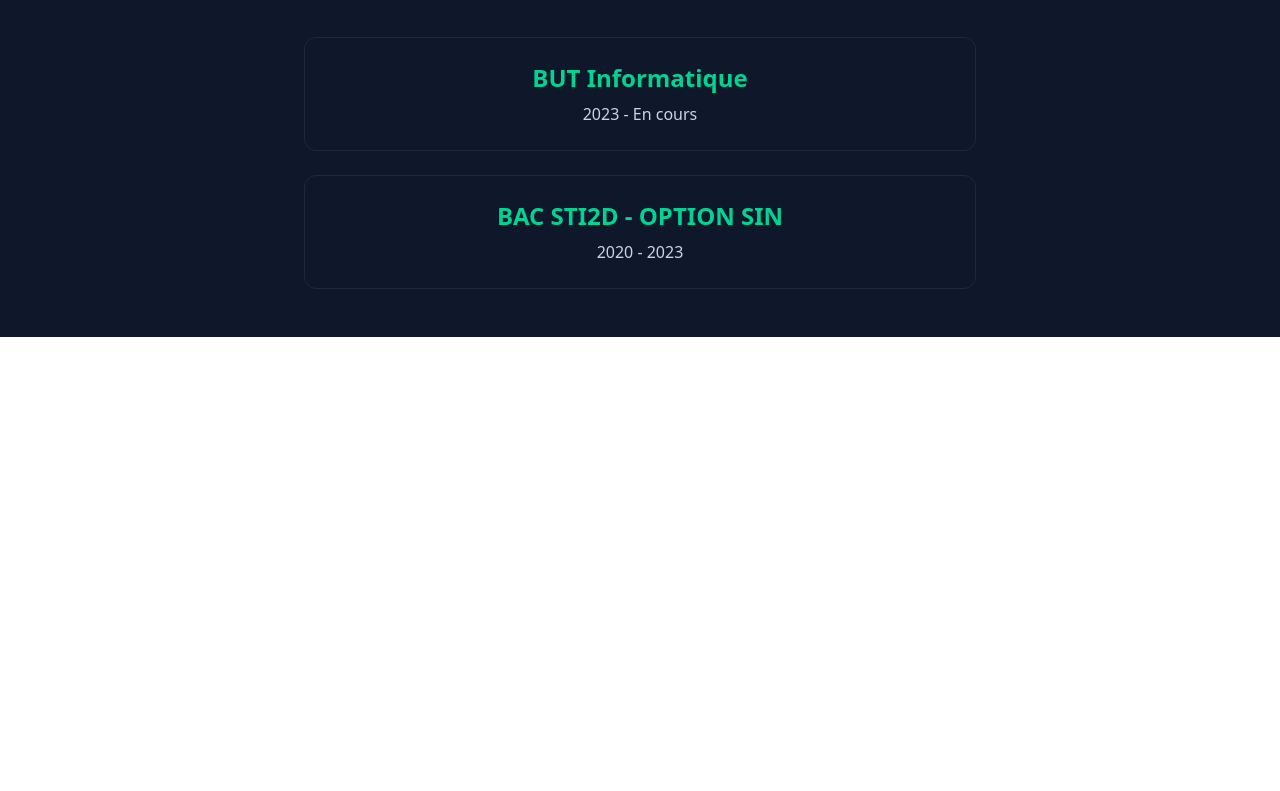
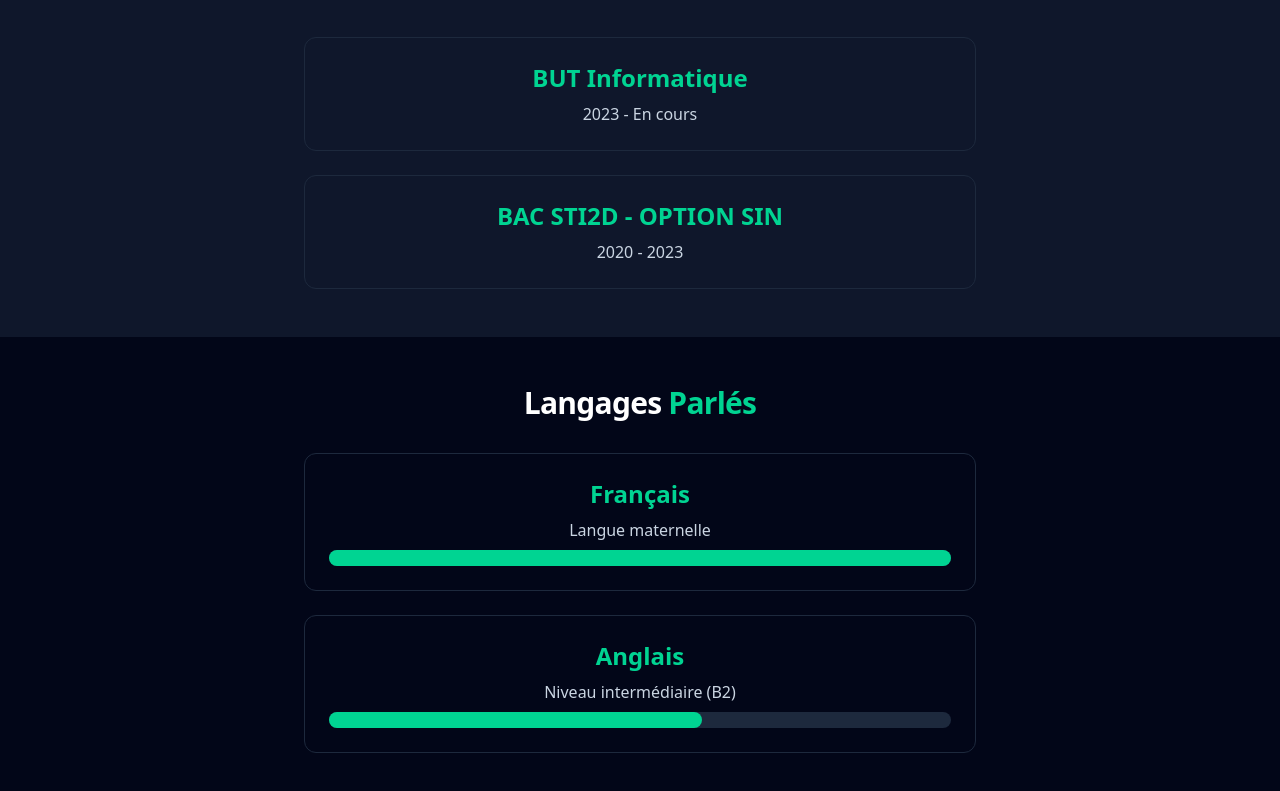
Before and after one commit to Mathias92-cmd/morel-mathias.github.io, a Next.js app: page /morel-mathias.github.io/ in a window 1280 px wide. Shown: the part 773-1564 px from the top of the page. Before the commit the page ends 1110 px from the top, so only its background shows below. Built offline with nearby package versions, Linux system fonts and the light colour scheme.

Commit message:
Fixes #5 - Mise en place du component langage

```diff
--- /dev/null
+++ b/app/components/Langage.tsx
@@ -0,0 +1,37 @@
+export default function Langage() {
+  const languages = [
+    { name: "Français", level: 100, description: "Langue maternelle" },
+    { name: "Anglais", level: 60, description: "Niveau intermédiaire (B2)" },
+  ];
+
+  return (
+    <section className="bg-slate-950 py-12 px-4">
+      <div className="max-w-4xl mx-auto text-center">
+        <h2 className="text-3xl font-bold mb-8 text-white tracking-tight">
+          Langages <span className="text-emerald-400">Parlés</span>
+        </h2>
+        <div className="flex flex-col gap-6 max-w-2xl mx-auto">
+          {languages.map((lang) => (
+            <div
+              key={lang.name}
+              className="border border-slate-800 rounded-xl p-6 w-full"
+            >
+              <h3 className="text-2xl font-semibold mb-2 text-emerald-400">
+                {lang.name}
+              </h3>
+              <h3 className="text-md font-medium text-slate-300 mb-2">
+                {lang.description}
+              </h3>
+              <div className="w-full bg-slate-800 rounded-full h-4">
+                <div
+                  className="bg-emerald-400 h-4 rounded-full"
+                  style={{ width: `${lang.level}%` }}
+                ></div>
+              </div>
+            </div>
+          ))}
+        </div>
+      </div>
+    </section>
+  );
+}
--- a/app/page.tsx
+++ b/app/page.tsx
@@ -2,6 +2,7 @@ import Header from "./components/Header";
 import ContactBar from "./components/ContactBar";
 import Skills from "./components/Skills";
 import Formation from "./components/Formation";
+import Langage from "./components/Langage";
 
 export default function Page() {
   return (
@@ -10,6 +11,7 @@ export default function Page() {
       <ContactBar />
       <Skills />
       <Formation />
+      <Langage />
     </main>
   );
 }
```
